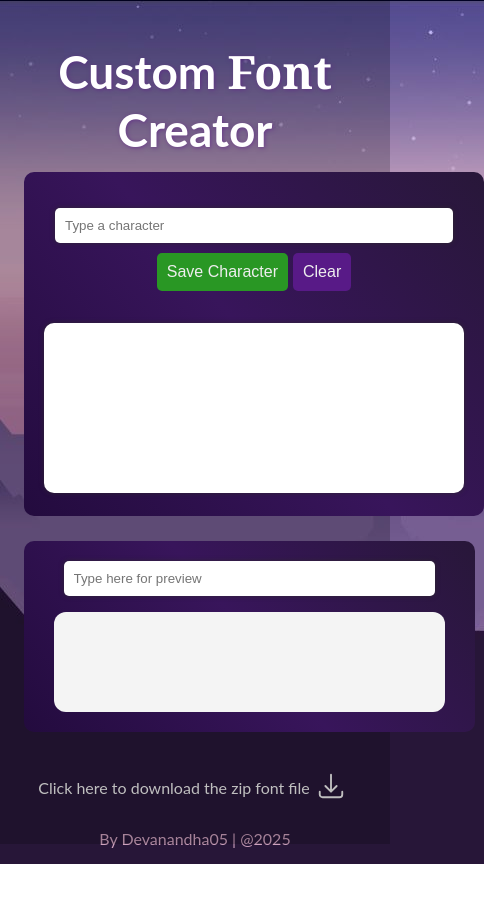
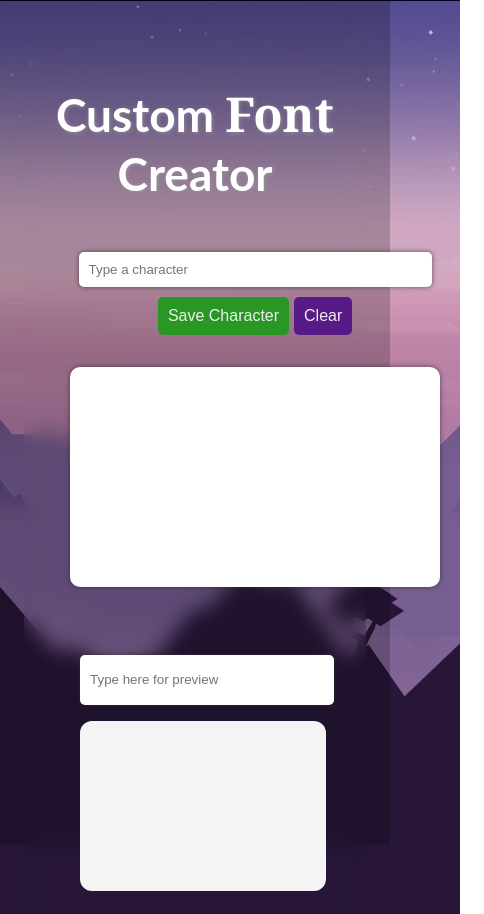
Before and after one commit to Devanandha05/customfont-creator, a plain HTML site: page fontGen.html in a window 390 px wide. Shown: the top 914 px of the page, 484 px wide, since content can reach past the window. Before the commit the page ends 864 px from the top, so only its background shows below. Drawn offline with nearby package versions, Linux system fonts and the light colour scheme.

Commit message:
Update style.css

```diff
--- a/style.css
+++ b/style.css
@@ -29,25 +29,29 @@ body {
   }
 
   .container {
-    max-width: 1200px;
+    max-width: 1100px;
     display: flex;
     flex-direction: column;
+    backdrop-filter: blur(10px);
+    border-radius: 10px;
     align-items: center;
     justify-content: center;
     margin: 0 auto;
+    padding: 10px;
     z-index: 3;
   }
 
   .title{
-    margin: 0;
+    margin-bottom: 0;
     color: #fff;
-    text-shadow: 1px 1px 4px rgba(96, 33, 135, 0.621);
+    text-shadow: 1px 1px 4px rgba(158, 157, 159, 0.621);
     font-size: 46px;
     z-index: 3;
 
   }
 
   .title span{
+    font-size: 48px;
     font-family: cambria;
   }
   .controls label{
@@ -69,15 +73,13 @@ body {
     border-radius: 5px;
     display: flex;
     gap: 5px;
-    width: max-content;
+    width: 90%;
   }
 
   .create-section, .preview-section{
     z-index: 3;
-    margin-top: 20px;
     padding: 20px 30px;
     border-radius: 10px;
-    background:linear-gradient(50deg,#230b3e,#38155b,#281739);
   }
 
 
@@ -136,9 +138,11 @@ body {
   .preview-section{
     color: #eee;
     width: 100%;
+    margin-top: 20px;
   }
    .preview-section input{
-    width: 90%;
+    height: 30px;
+    width: 95%;
    }
   #previewArea {
     background-color: #eee;
@@ -151,14 +155,14 @@ body {
     background-color: #f4f4f4;
     border-radius: 12px;
     margin-top: 1rem;
-    min-height: 80px;
+    height: 150px;
   }
 
   #previewArea canvas {
     border: 1px solid #ccc;
     border-radius: 8px;
     background: white;
-    box-shadow: 0 2px 6px rgba(0,0,0,0.1);
+    box-shadow: 0 2px 6px rgba(0,0,0,0.4);
     transition: transform 0.2s;
   }
 
@@ -183,15 +187,27 @@ body {
   }
   svg{
     color: #eee;
-    width: 30px;
-    height: 30px;
+    width: 25px;
+    height: 25px;
   }
 
-  footer p{
-    color: var(--light);
+  .footer p{
+    font-style: italic;
+    font-size: 14px;
+    color: #888;
   }
 
-  @media (max-width:700px){
+
+ @media (max-width:700px){
+    ::-webkit-scrollbar{
+      width: 10px;
+    }
+    ::-webkit-scrollbar-track{
+      background-color: #281739;
+    }
+    ::-webkit-scrollbar-thumb{
+      background-color: #eee;
+    }
     .container-sections{
         margin: 15px auto;
         flex-direction: column;
@@ -214,7 +230,7 @@ body {
         padding: 10px;
     }
     canvas{
-        width: 400px;
-        height: 150px;
+        width: 350px;
+        height: 200px;
     }
   }
```
